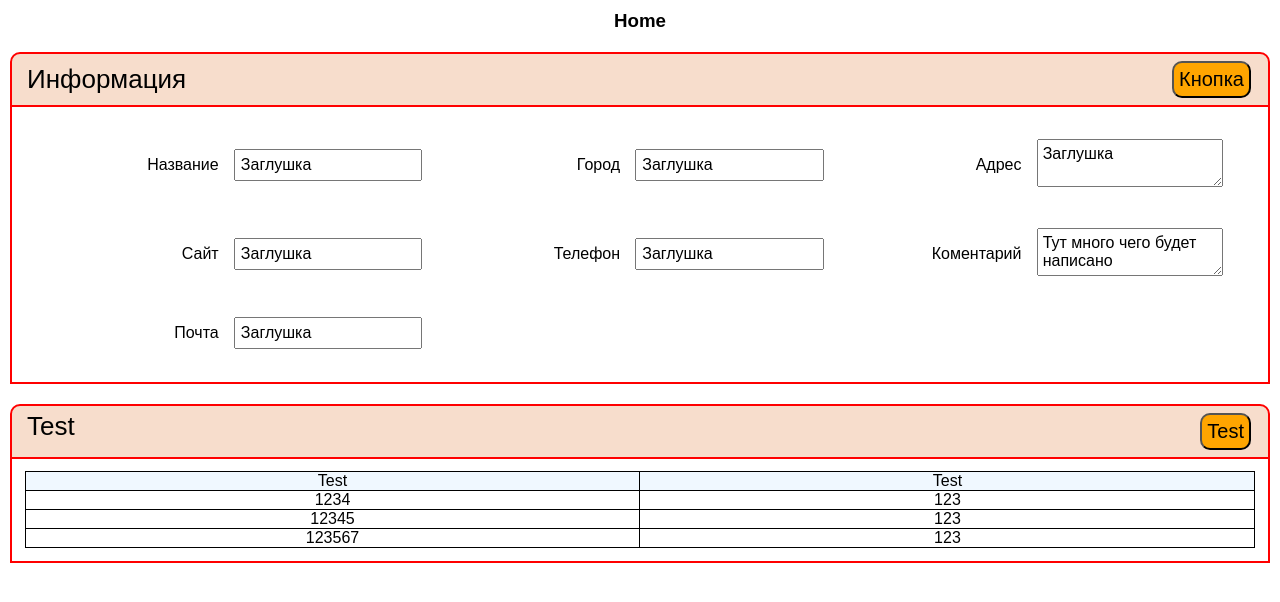
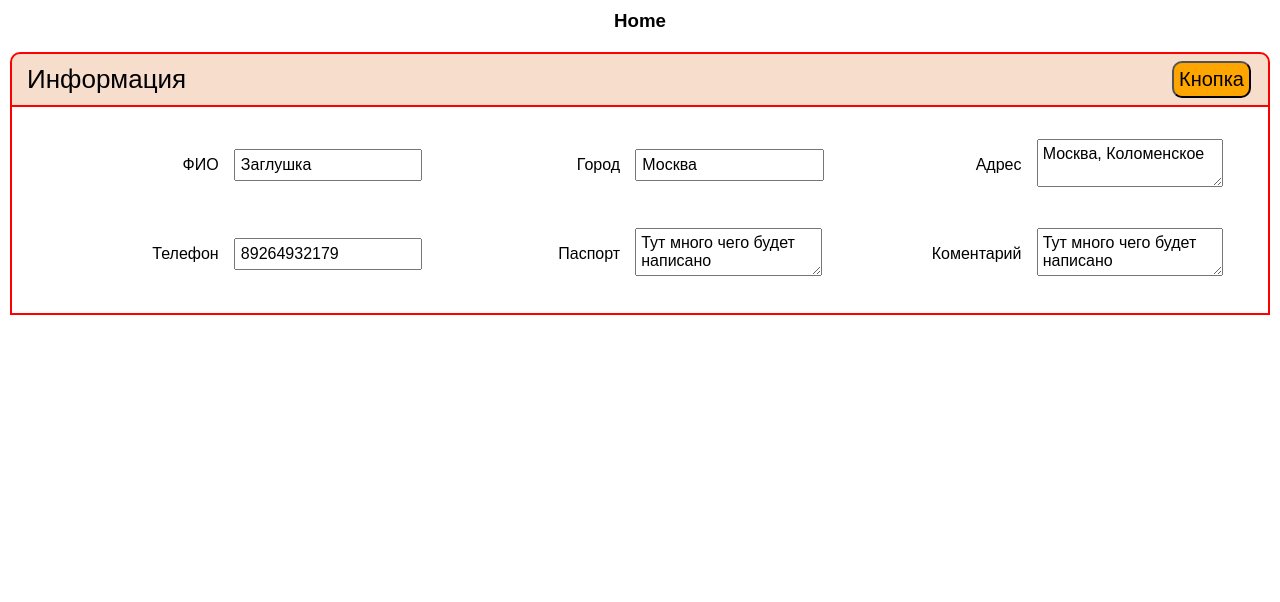
Before and after one commit to Daskendrik/Guided_Tours, a React (Create React App) app in the folder react/tourreact/: page / in a window 1280 px wide. Shown: the top 602 px of the page. Built offline with nearby package versions, Linux system fonts and the light colour scheme.

Commit message:
add data

```diff
--- a/react/tourreact/src/App.js
+++ b/react/tourreact/src/App.js
@@ -1,11 +1,11 @@
 import './App.css';
-import Restaurant from './Components/Pages/Restaurant';
+import Guide from './Components/Pages/Guide';
 
 function App() {
   return (
     <div className="App">
       <h3>Home</h3>
-      <Restaurant />
+      <Guide />
     </div>
   );
 }
--- a/react/tourreact/src/Components/Pages/Guide.js
+++ b/react/tourreact/src/Components/Pages/Guide.js
@@ -1,5 +1,52 @@
-const Guide = () => {
-  return <div>Guide</div>;
+import { useState } from 'react';
+import { v4 as uuidv4 } from 'uuid';
+import FormApplet from '../FormApplets/FormApplet';
+
+const Guide = (props) => {
+  const { id } = props;
+  const [mainFormData, setMainData] = useState([
+    {
+      Lable: 'ФИО',
+      Velue: 'Заглушка',
+      Type: 'text',
+      id: uuidv4(),
+    },
+    {
+      Lable: 'Город',
+      Velue: 'Москва',
+      Type: 'text',
+      id: uuidv4(),
+    },
+    {
+      Lable: 'Адрес',
+      Velue: 'Москва, Коломенское',
+      Type: 'textarea',
+      id: uuidv4(),
+    },
+    {
+      Lable: 'Телефон',
+      Velue: '89264932179',
+      Type: 'tel',
+      id: uuidv4(),
+    },
+    {
+      Lable: 'Паспорт',
+      Velue: 'Тут много чего будет написано',
+      Type: 'textarea',
+      id: uuidv4(),
+    },
+    {
+      Lable: 'Коментарий',
+      Velue: 'Тут много чего будет написано',
+      Type: 'textarea',
+      id: uuidv4(),
+    },
+  ]);
+  return (
+    <>
+      <FormApplet arrColum={mainFormData} title="Информация" />
+    </>
+  );
 };
 
 export default Guide;
```
